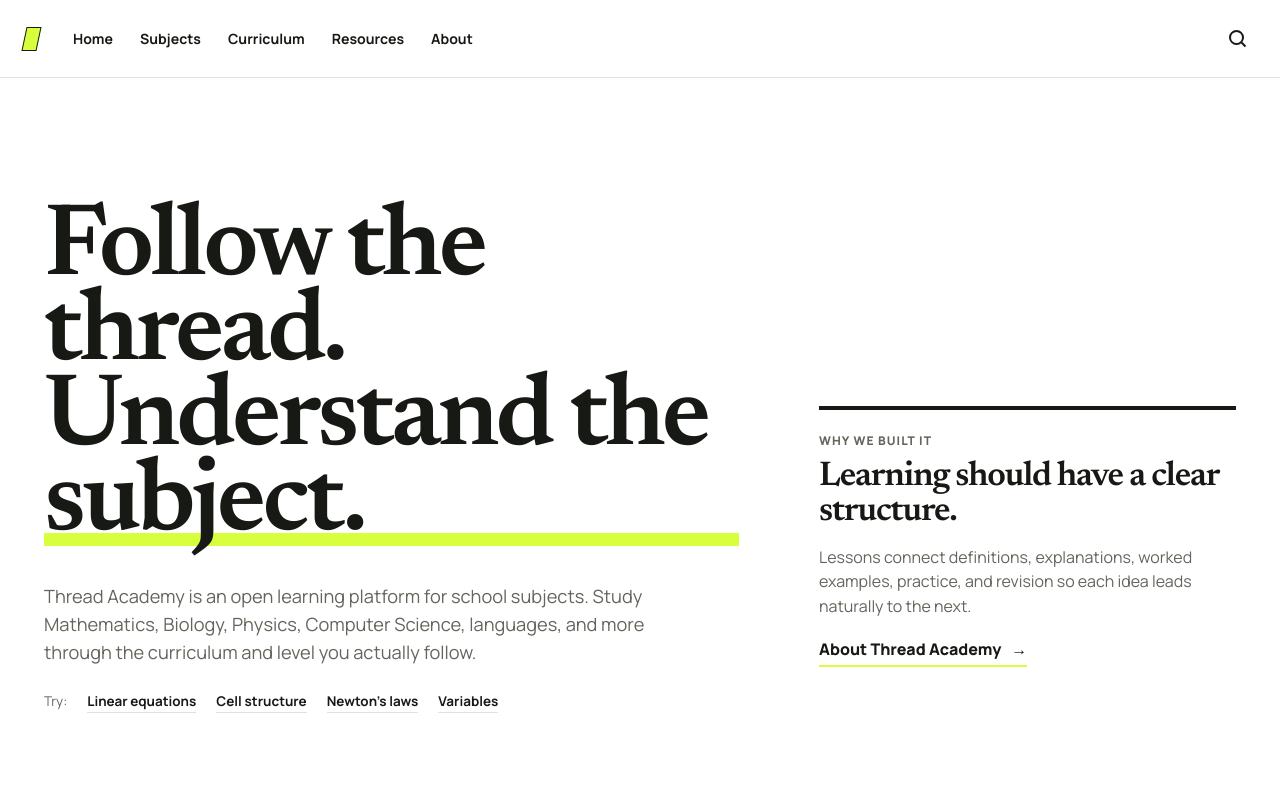
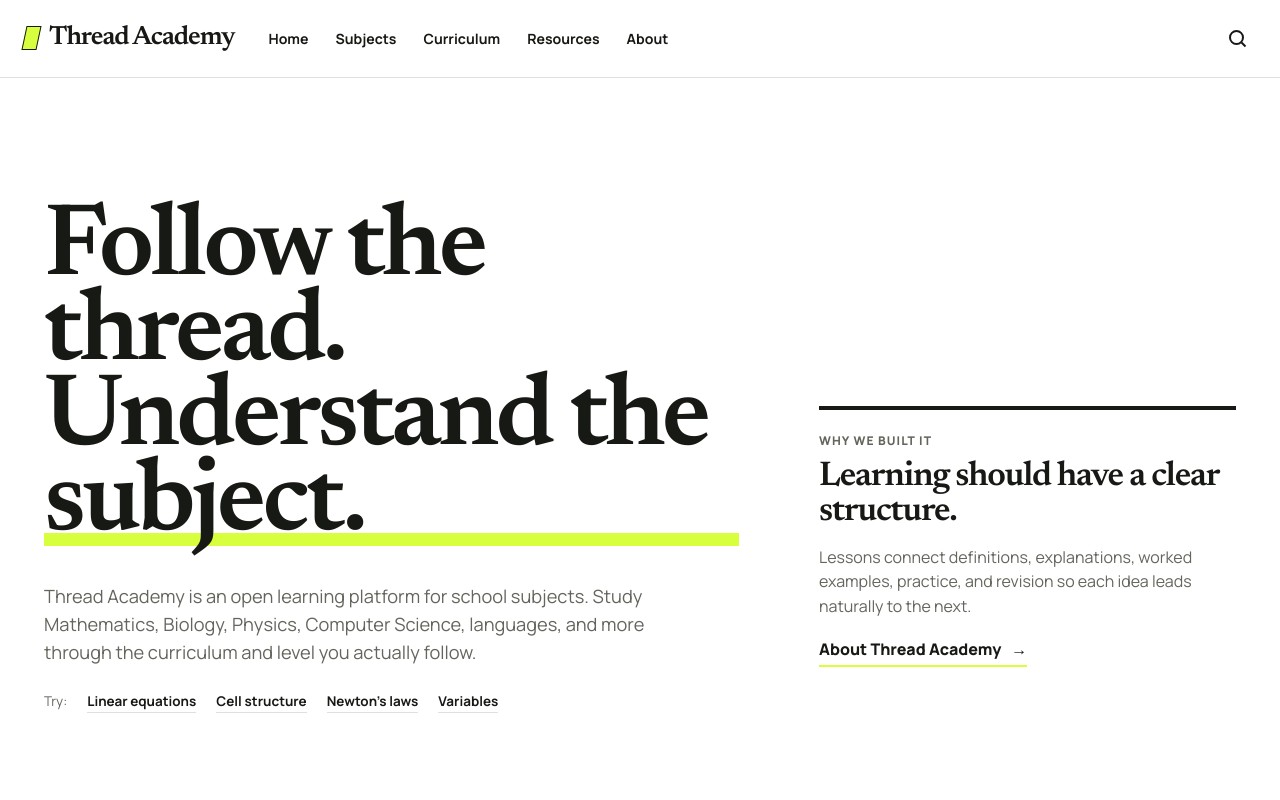
Before and after one commit to aliaaquib/student-learning-website, a Next.js app: page / in a window 1280 px wide. Shown: the top 800 px of the page. Built offline with nearby package versions, Linux system fonts and the light colour scheme.

Commit message:
Publish src/components/SiteHeader.tsx

```diff
--- a/src/components/SiteHeader.tsx
+++ b/src/components/SiteHeader.tsx
@@ -19,6 +19,7 @@
     <header className="nav">
       <Link href="/" className="brand" aria-label="Thread Academy home">
         <span className="brand-mark" aria-hidden="true" />
+        <span>Thread Academy</span>
       </Link>
       <nav className="nav-links" aria-label="Primary">
         {NAV.map((item) => (
```
